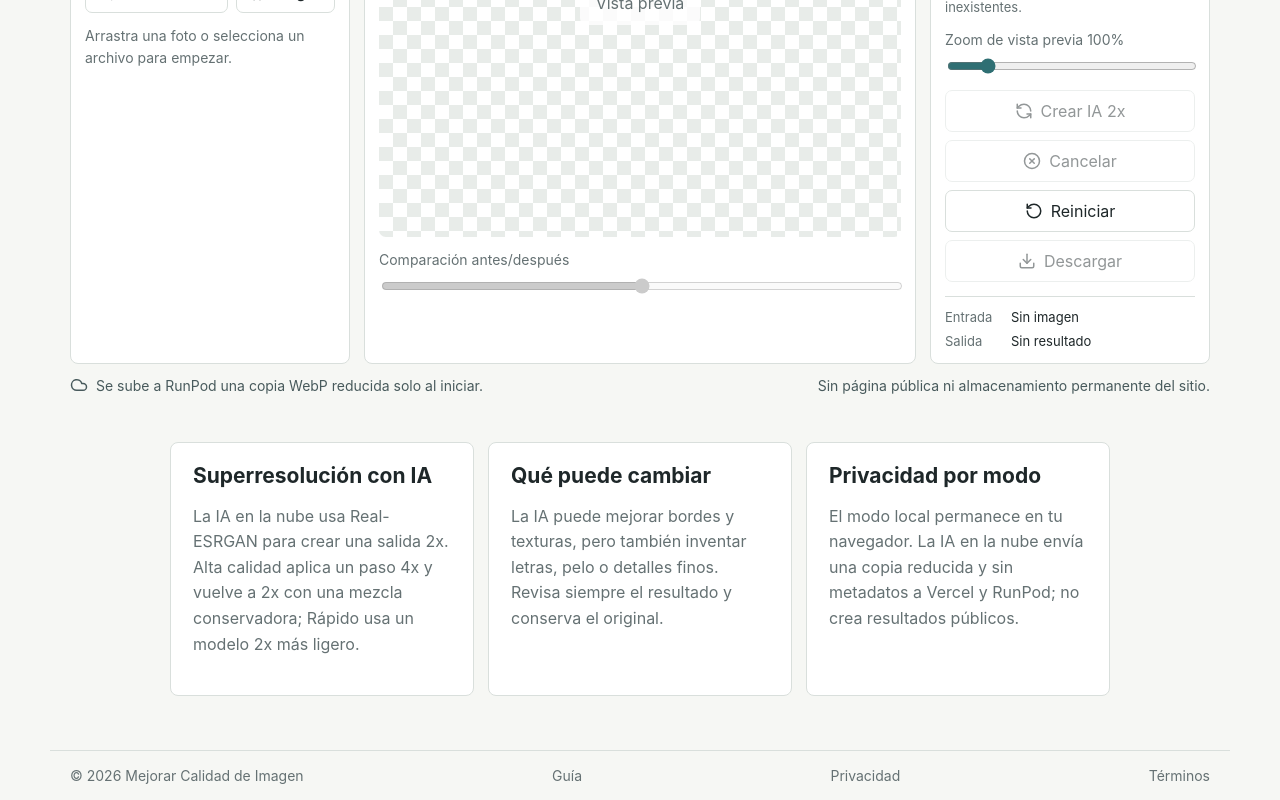
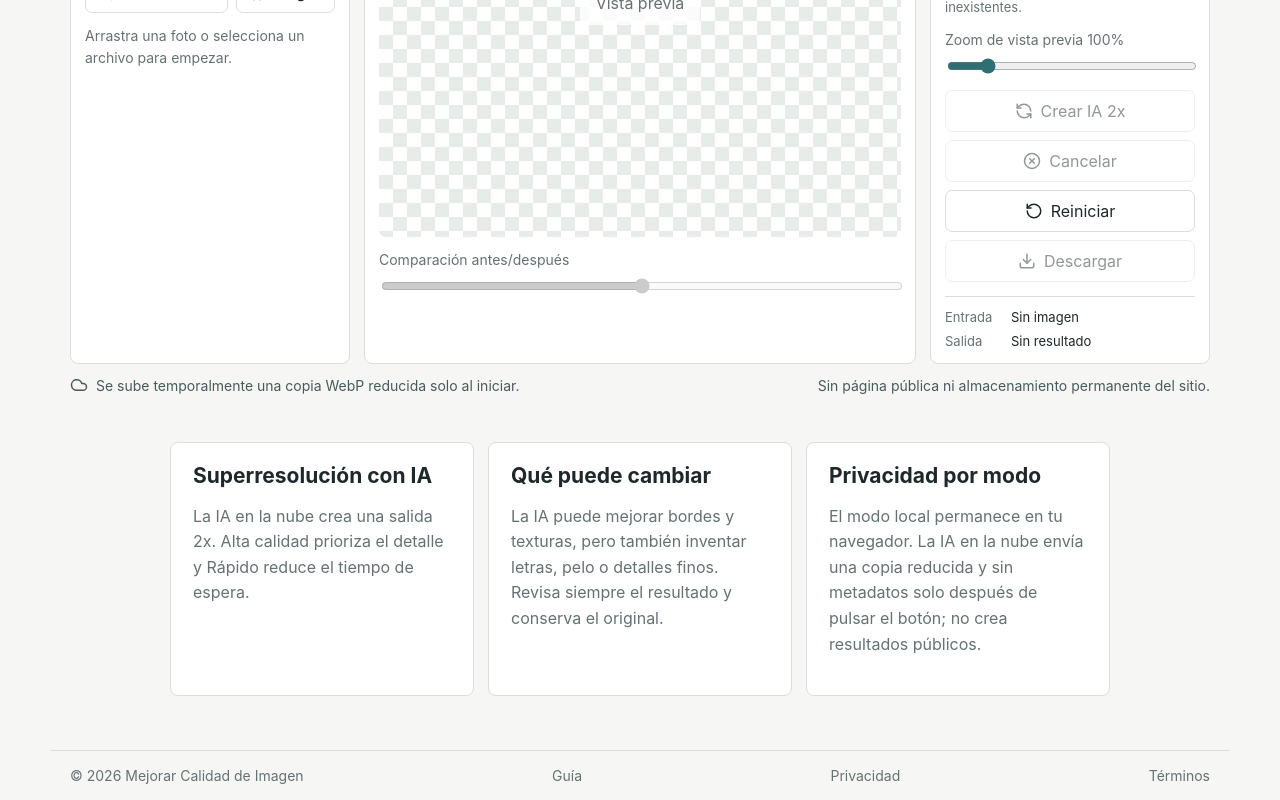
Before and after one commit to aichuanheyan004-prog/mejorarcalidaddeimagen, a React (Vite) app: page / in a window 1280 px wide. Shown: the part 547-1347 px from the top of the page. Built offline with nearby package versions, Linux system fonts and the light colour scheme.

Commit message:
refine public technical disclosure

```diff
--- a/src/App.tsx
+++ b/src/App.tsx
@@ -494,7 +494,7 @@ function Home() {
         <div className={`truth-bar ${mode === 'ai' ? 'cloud' : ''}`}>
           {mode === 'ai' ? (
             <>
-              <span><Cloud aria-hidden="true" /> Se sube a RunPod una copia WebP reducida solo al iniciar.</span>
+              <span><Cloud aria-hidden="true" /> Se sube temporalmente una copia WebP reducida solo al iniciar.</span>
               <span>Sin página pública ni almacenamiento permanente del sitio.</span>
             </>
           ) : (
@@ -516,7 +516,7 @@ function InfoSections() {
     <section className="content-grid">
       <article>
         <h2>Superresolución con IA</h2>
-        <p>La IA en la nube usa Real-ESRGAN para crear una salida 2x. Alta calidad aplica un paso 4x y vuelve a 2x con una mezcla conservadora; Rápido usa un modelo 2x más ligero.</p>
+        <p>La IA en la nube crea una salida 2x. Alta calidad prioriza el detalle y Rápido reduce el tiempo de espera.</p>
       </article>
       <article>
         <h2>Qué puede cambiar</h2>
@@ -524,7 +524,7 @@ function InfoSections() {
       </article>
       <article>
         <h2>Privacidad por modo</h2>
-        <p>El modo local permanece en tu navegador. La IA en la nube envía una copia reducida y sin metadatos a Vercel y RunPod; no crea resultados públicos.</p>
+        <p>El modo local permanece en tu navegador. La IA en la nube envía una copia reducida y sin metadatos solo después de pulsar el botón; no crea resultados públicos.</p>
       </article>
     </section>
   )
```
